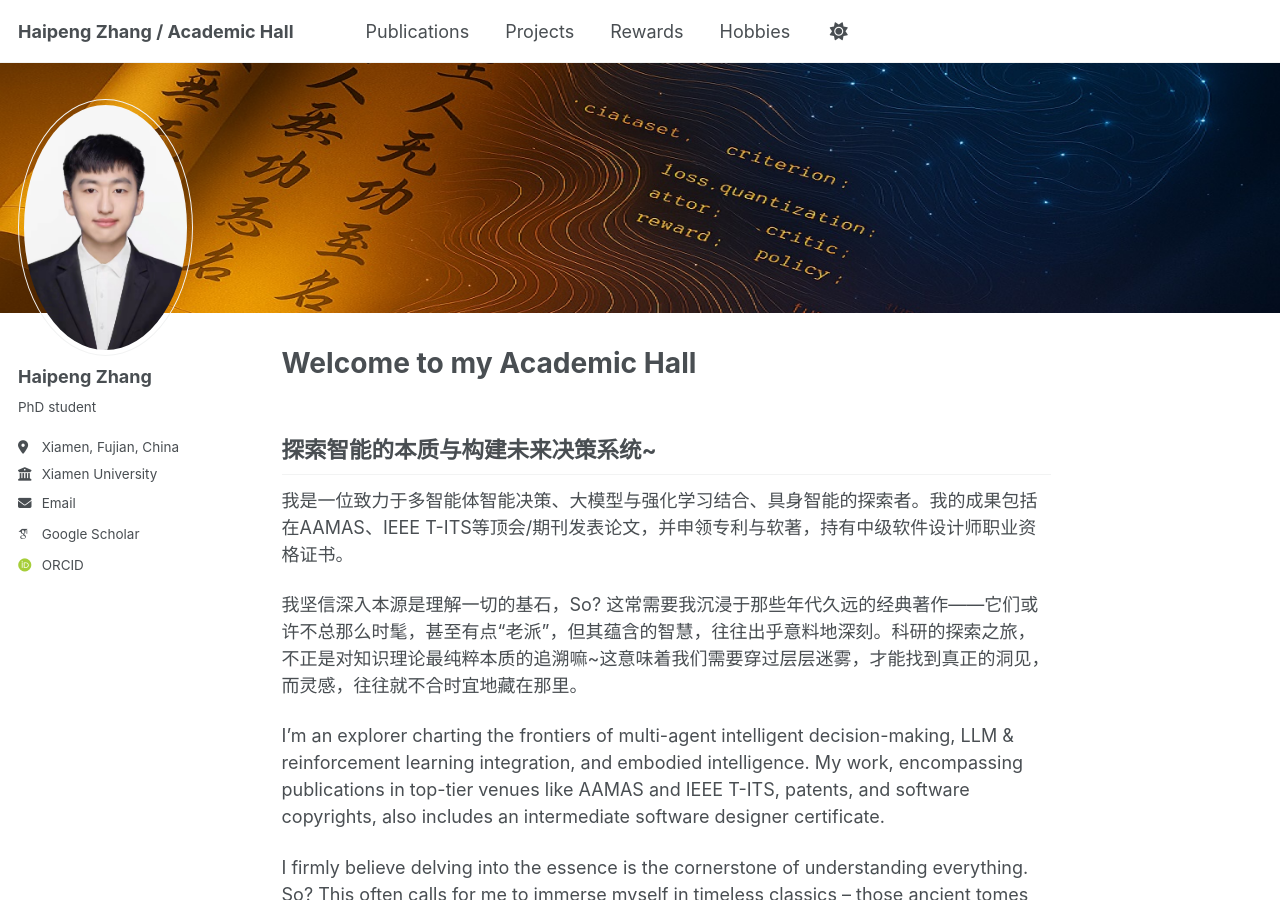
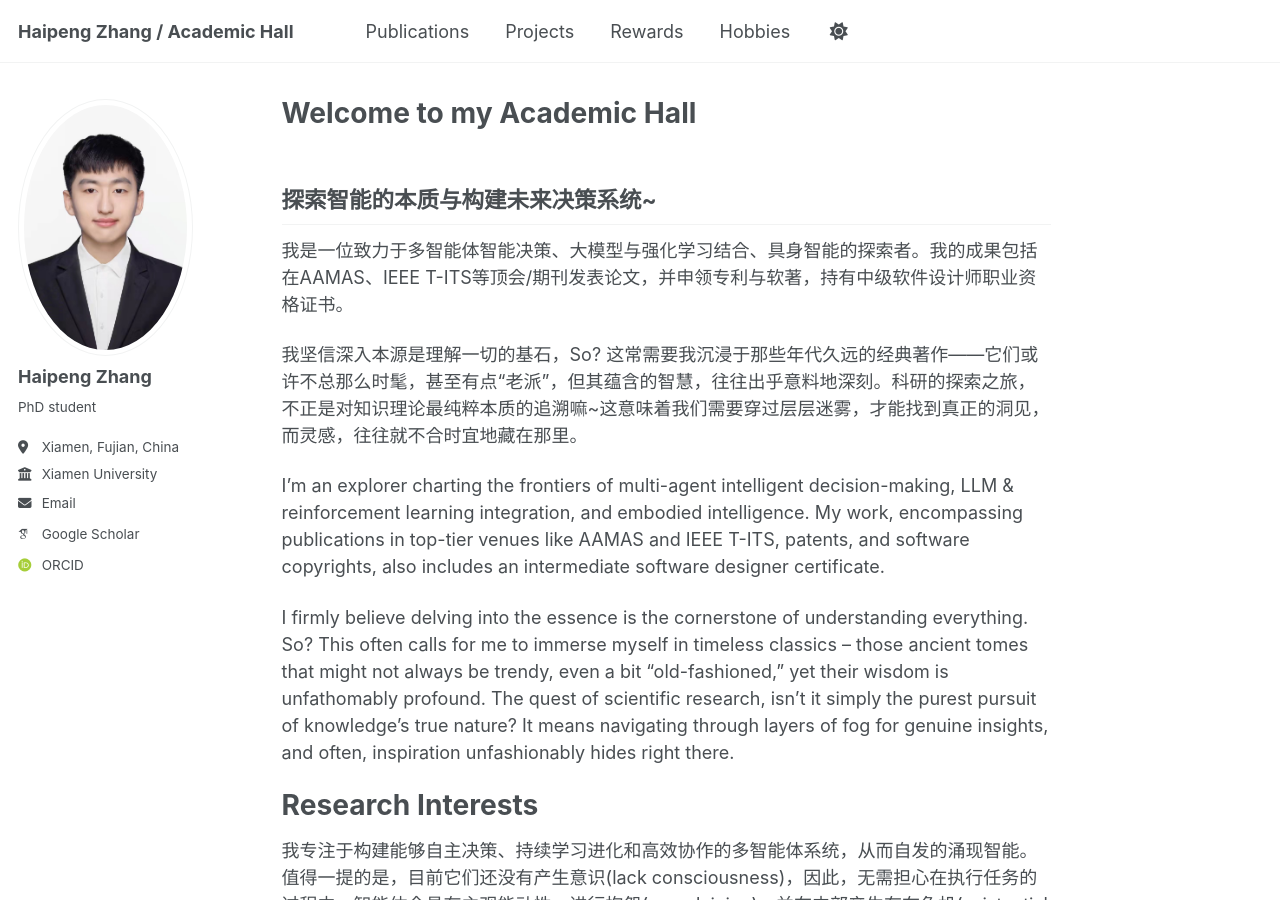
Before and after one commit to Harry-first/haipengzhang, a Jekyll site: the page built from _pages/about.md, in a window 1280 px wide and 900 px high. Built offline with Jekyll 4.4.1, drawn with Linux system fonts in a browser that asks for light colours; some web fonts are replaced.

Commit message:
Update default.html

```diff
--- a/_layouts/default.html
+++ b/_layouts/default.html
@@ -16,8 +16,10 @@ layout: compress
     {% include browser-upgrade.html %}
     {% include masthead.html %}
 
-    <div class="hero-banner">
-    </div>
+    {% if page.is_homepage %}
+      <div class="hero-banner">
+      </div>
+    {% endif %}
 
     {{ content }}
 
```
